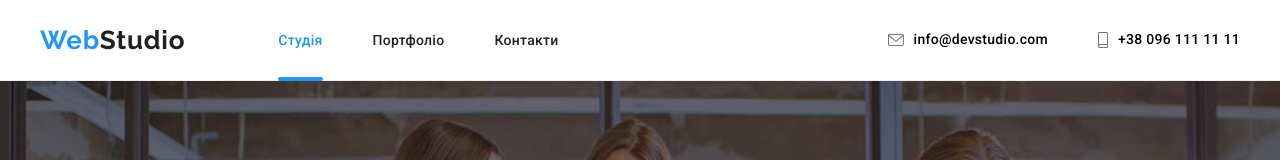
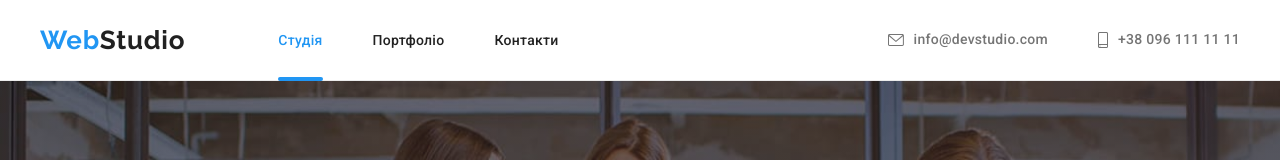
Before and after one commit to BeHover/goit-markup-hw-07, a plain HTML site: page index.html in a window 1280 px wide. Shown: the top 160 px of the page. Drawn offline with nearby package versions, Linux system fonts and the light colour scheme; files that its build step writes are made by us from their sources.

Commit message:
Update _header.scss

```diff
--- a/sass/components/_header.scss
+++ b/sass/components/_header.scss
@@ -57,7 +57,7 @@
         font-size: 14px;
         font-weight: 500;
         letter-spacing: 0.02em;
-        color: var(--color-grey);
+        color: $color-grey;
         display: flex;
         align-items: center;
         transition: color 250ms cubic-bezier(0.4, 0, 0.2, 1);
```
